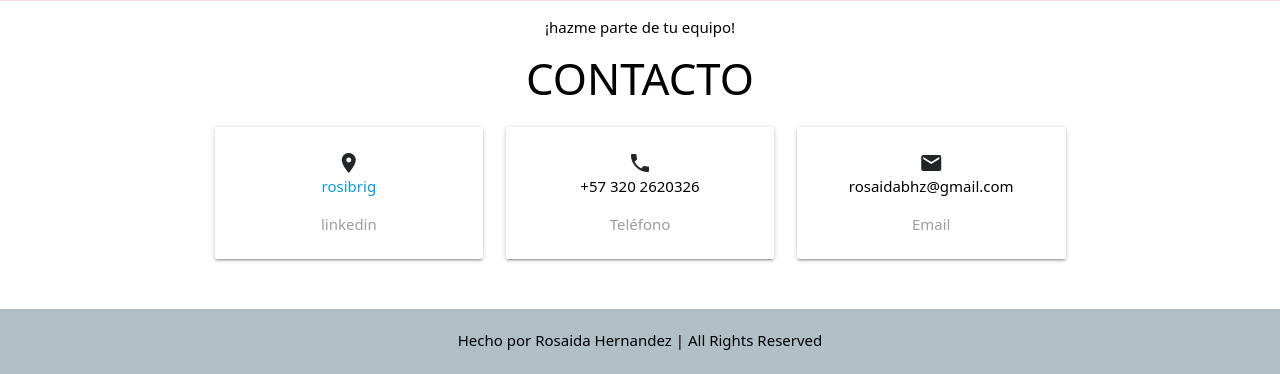
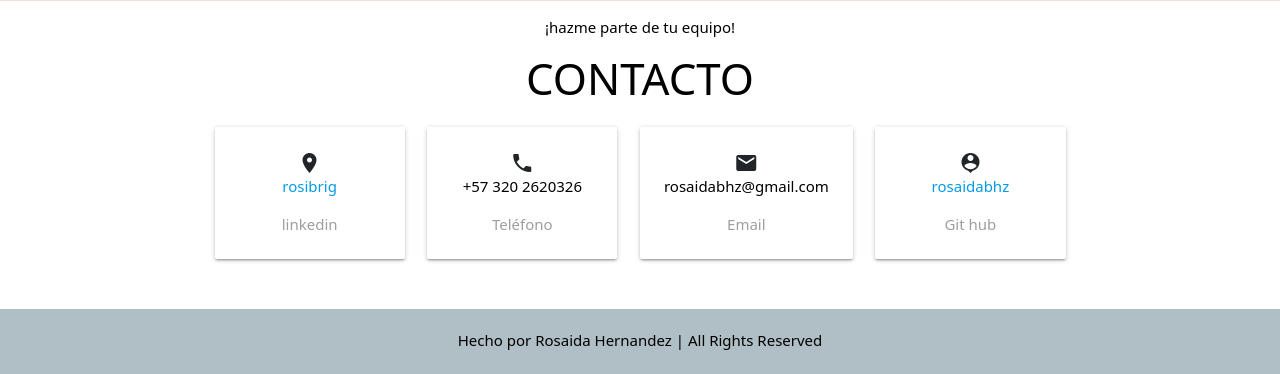
Before and after one commit to Rosaidabhz/django-porfolio-simple, a Django app: template portfolio/templates/layout.html in a window 1280 px wide. Shown: the part 1356-1730 px from the top of the page. Run offline with Django 3.2, Linux system fonts and the light colour scheme; the template is opened without the code that fills it, so the values that code supplies are empty; some libraries are stand-ins or nearby versions.

Commit message:
github-icon

```diff
--- a/portfolio/templates/layout.html
+++ b/portfolio/templates/layout.html
@@ -142,6 +142,13 @@
         <span class="grey-text">Email</span>
       </div>
     </div>
+    <div class="col s12 m4 l4">
+      <div class="card-panel hoverable center">
+        <i class="material-icons">person_pin</i>
+        <p class="mycontact"><a Target="_blank" href="https://github.com/Rosaidabhz/">rosaidabhz</a></p>
+        <span class="grey-text">Git hub</span>
+      </div>
+    </div>
   </div>
 </div>
 
```
